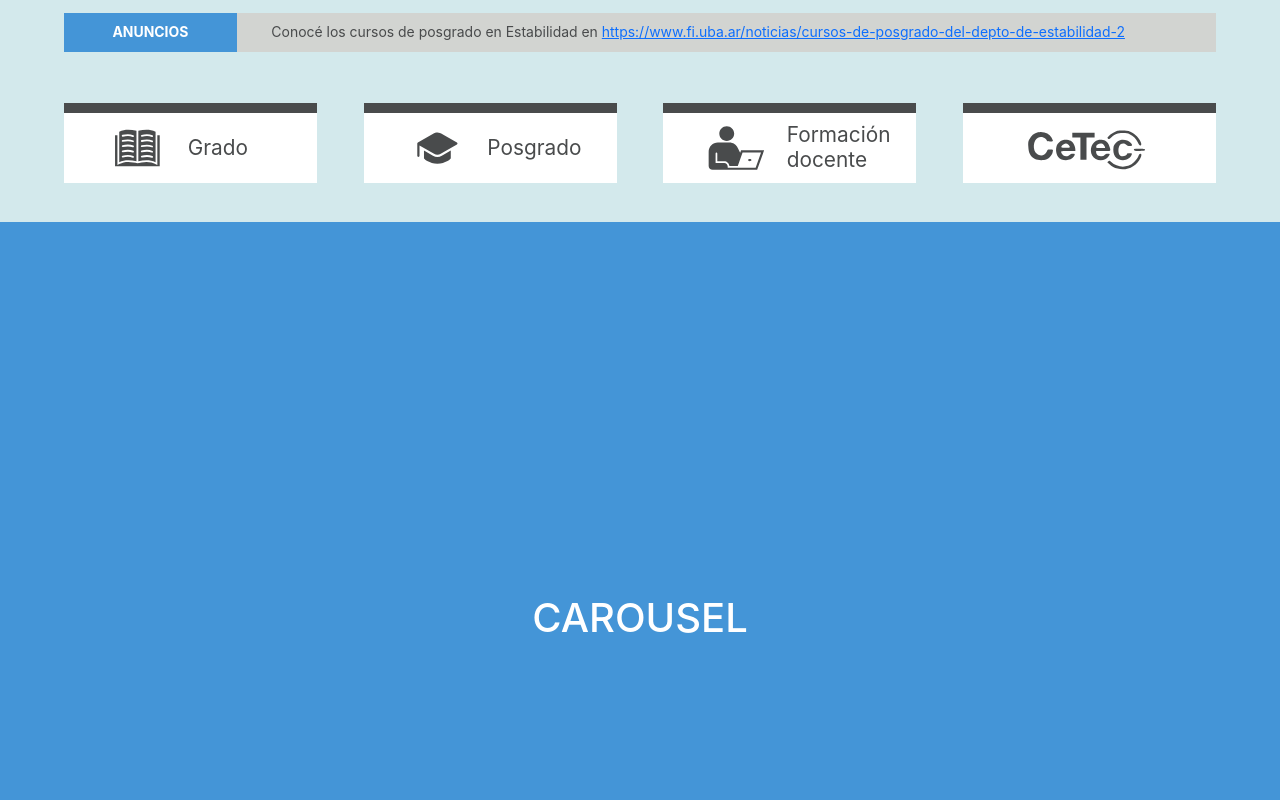
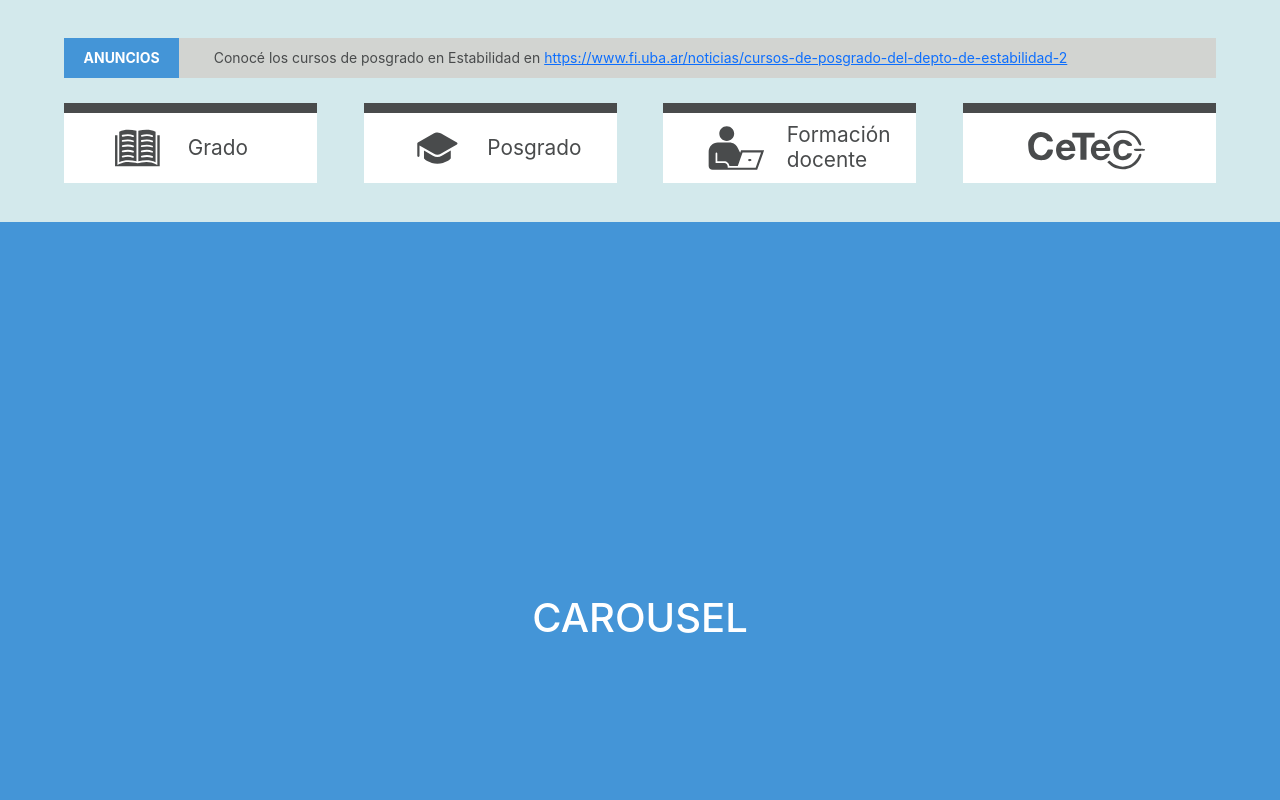
Before and after one commit to collazomanuel/campus-landing, a JavaScript app: page / in a window 1280 px wide. Shown: the top 800 px of the page. Built offline with nearby package versions, Linux system fonts and the light colour scheme.

Commit message:
ninth commit

```diff
--- a/src/App.css
+++ b/src/App.css
@@ -47,12 +47,12 @@ svg {
     font-size: calc(5px + 0.7vw);
     display: flex;
     flex-direction: row;
-    padding: 1% 5%;
+    padding: 3% 5%;
 }
 
 .adverts-title {
     float: left;
-    width: 15%;
+    width: 10%;
     color: var(--clr-1);
     background-color: var(--clr-4);
     padding: 0.80%;
@@ -62,7 +62,7 @@ svg {
 
 .adverts-content {
     float: right;
-    width: 85%;
+    width: 90%;
     color: var(--clr-3);
     background-color: var(--clr-7);
     padding: 0.80%;
@@ -76,6 +76,7 @@ svg {
     justify-content: space-evenly;
     grid-gap: 4%;
     padding: 3% 5% 3% 5%;
+    margin: -4% 0% 0% 0%;
     height: calc(11vw + 2vmin);
 }
 
```
